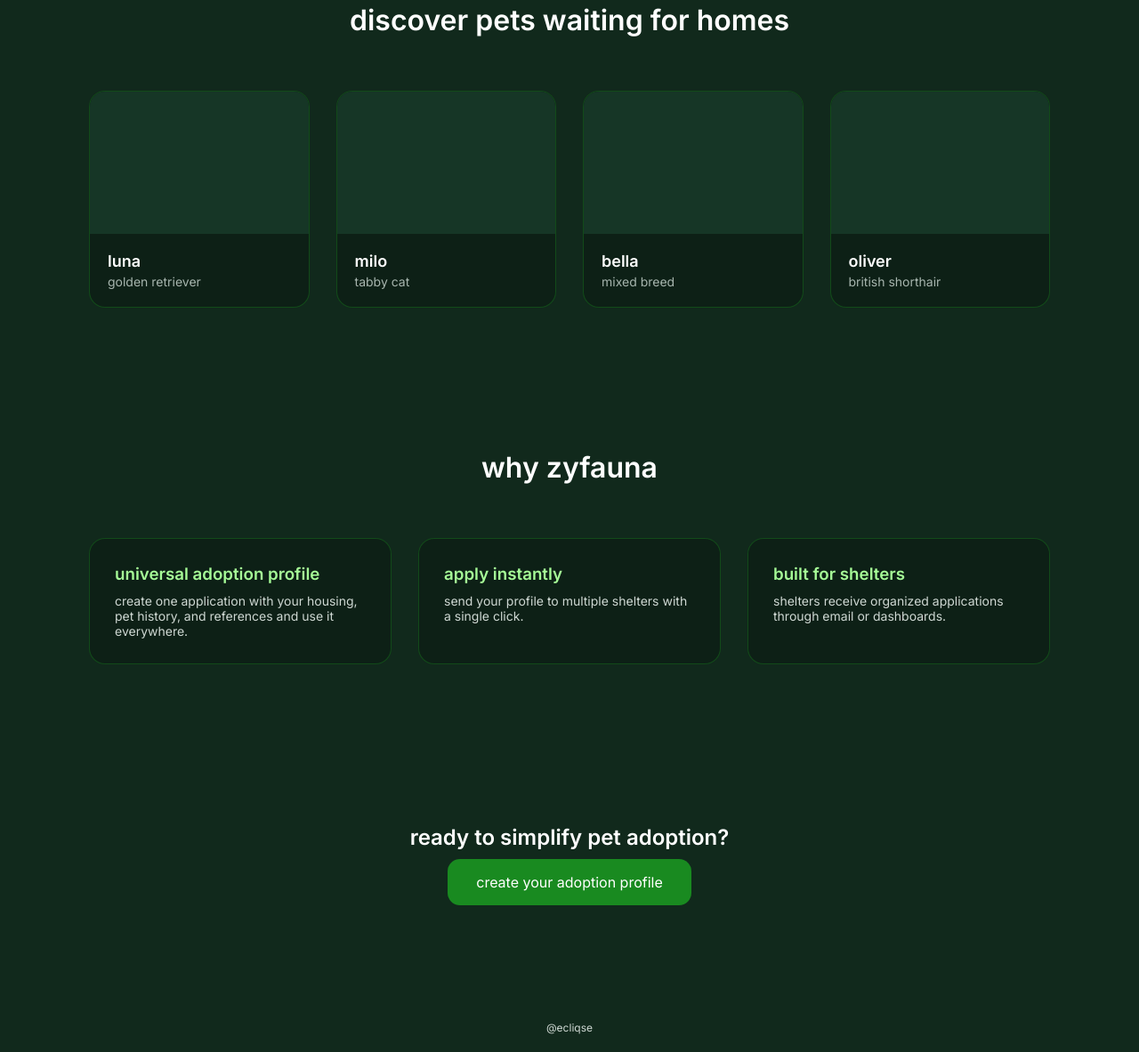
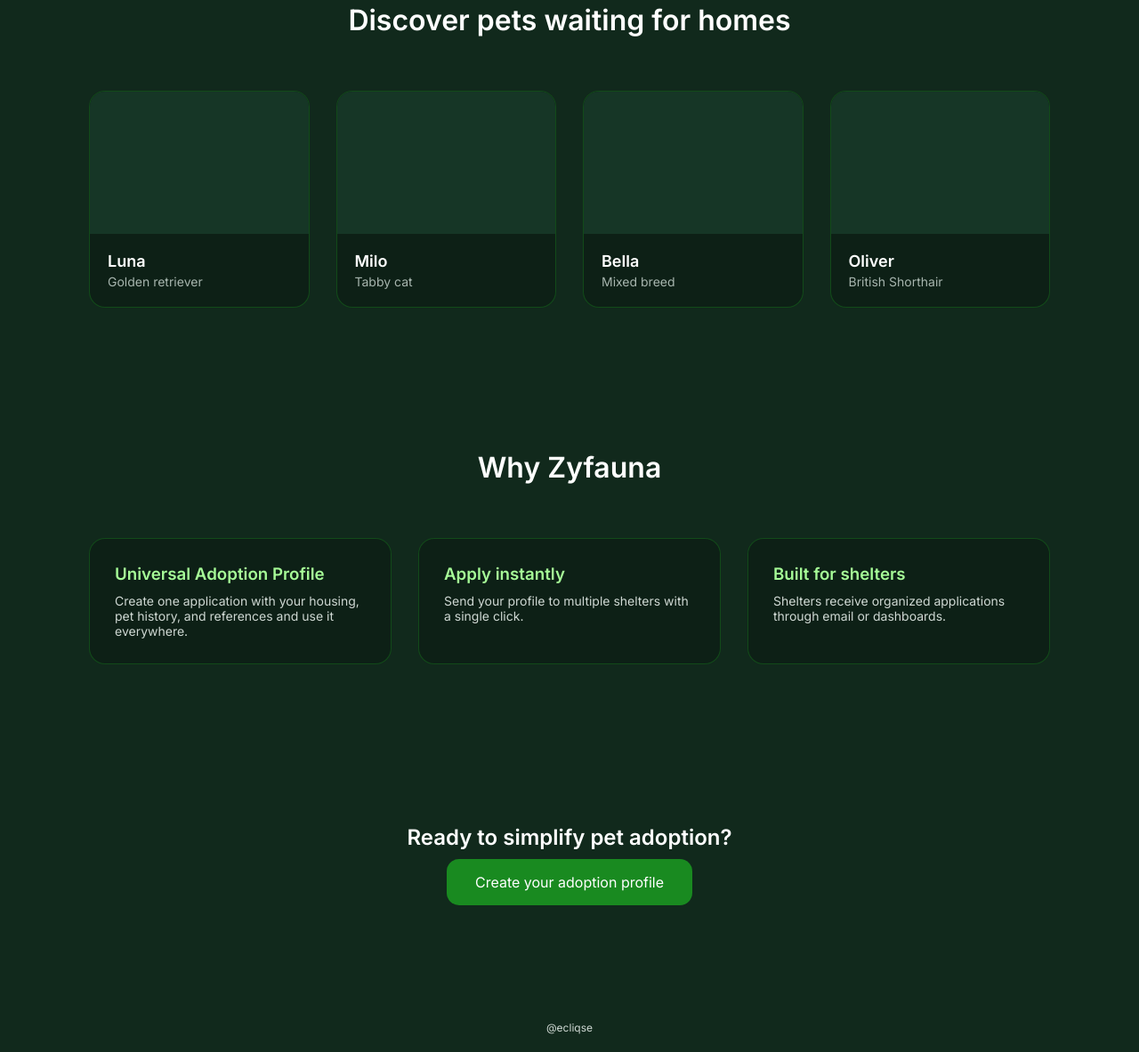
Before and after one commit to EcliqseX/zyfauna, a plain HTML site: page main/index.html in a window 1280 px wide. Shown: the part 718-1901 px from the top of the page at 89% size. Drawn offline with Linux system fonts and the light colour scheme.

Commit message:
Update index.html

```diff
--- a/main/index.html
+++ b/main/index.html
@@ -198,62 +198,62 @@
 <div class="logo">zyfauna</div>
 
 <nav>
-<a href="#">about</a>
-<a href="#">features</a>
-<a href="signin.html">sign in</a>
-<a href="#">contact</a>
+<a href="#">About</a>
+<a href="#">Features</a>
+<a href="signin.html">Sign In</a>
+<a href="#">Contact</a>
 </nav>
 </header>
 
 <section class="hero">
-<h1>one profile.<br>apply to any pet.</h1>
+<h1>One Profile.<br>Apply to any pet.</h1>
 
 <p>
-zyfauna simplifies pet adoption. create one universal adoption application
+Zyfauna simplifies pet adoption. Create one universal adoption application
 and apply to pets across multiple shelters without repeating forms.
 </p>
 
 <div class="buttons">
-<button class="btn primary">get started</button>
-<button class="btn outline">browse pets</button>
+<button class="btn primary">Get started</button>
+<button class="btn outline">Browse pets</button>
 </div>
 
 </section>
 
 <section class="section">
-<h2>discover pets waiting for homes</h2>
+<h2>Discover pets waiting for homes</h2>
 
 <div class="pet-grid">
 
 <div class="card">
 <div class="pet-img"></div>
 <div class="card-body">
-<h3>luna</h3>
-<p>golden retriever</p>
+<h3>Luna</h3>
+<p>Golden retriever</p>
 </div>
 </div>
 
 <div class="card">
 <div class="pet-img"></div>
 <div class="card-body">
-<h3>milo</h3>
-<p>tabby cat</p>
+<h3>Milo</h3>
+<p>Tabby cat</p>
 </div>
 </div>
 
 <div class="card">
 <div class="pet-img"></div>
 <div class="card-body">
-<h3>bella</h3>
-<p>mixed breed</p>
+<h3>Bella</h3>
+<p>Mixed breed</p>
 </div>
 </div>
 
 <div class="card">
 <div class="pet-img"></div>
 <div class="card-body">
-<h3>oliver</h3>
-<p>british shorthair</p>
+<h3>Oliver</h3>
+<p>British Shorthair</p>
 </div>
 </div>
 
@@ -261,31 +261,31 @@
 </section>
 
 <section class="section">
-<h2>why zyfauna</h2>
+<h2>Why Zyfauna</h2>
 
 <div class="features">
 
 <div class="feature">
-<h3>universal adoption profile</h3>
-<p>create one application with your housing, pet history, and references and use it everywhere.</p>
+<h3>Universal Adoption Profile</h3>
+<p>Create one application with your housing, pet history, and references and use it everywhere.</p>
 </div>
 
 <div class="feature">
-<h3>apply instantly</h3>
-<p>send your profile to multiple shelters with a single click.</p>
+<h3>Apply instantly</h3>
+<p>Send your profile to multiple shelters with a single click.</p>
 </div>
 
 <div class="feature">
-<h3>built for shelters</h3>
-<p>shelters receive organized applications through email or dashboards.</p>
+<h3>Built for shelters</h3>
+<p>Shelters receive organized applications through email or dashboards.</p>
 </div>
 
 </div>
 </section>
 
 <section class="cta">
-<h2>ready to simplify pet adoption?</h2>
-<button class="btn primary">create your adoption profile</button>
+<h2>Ready to simplify pet adoption?</h2>
+<button class="btn primary">Create your adoption profile</button>
 </section>
 
 <footer>
```
